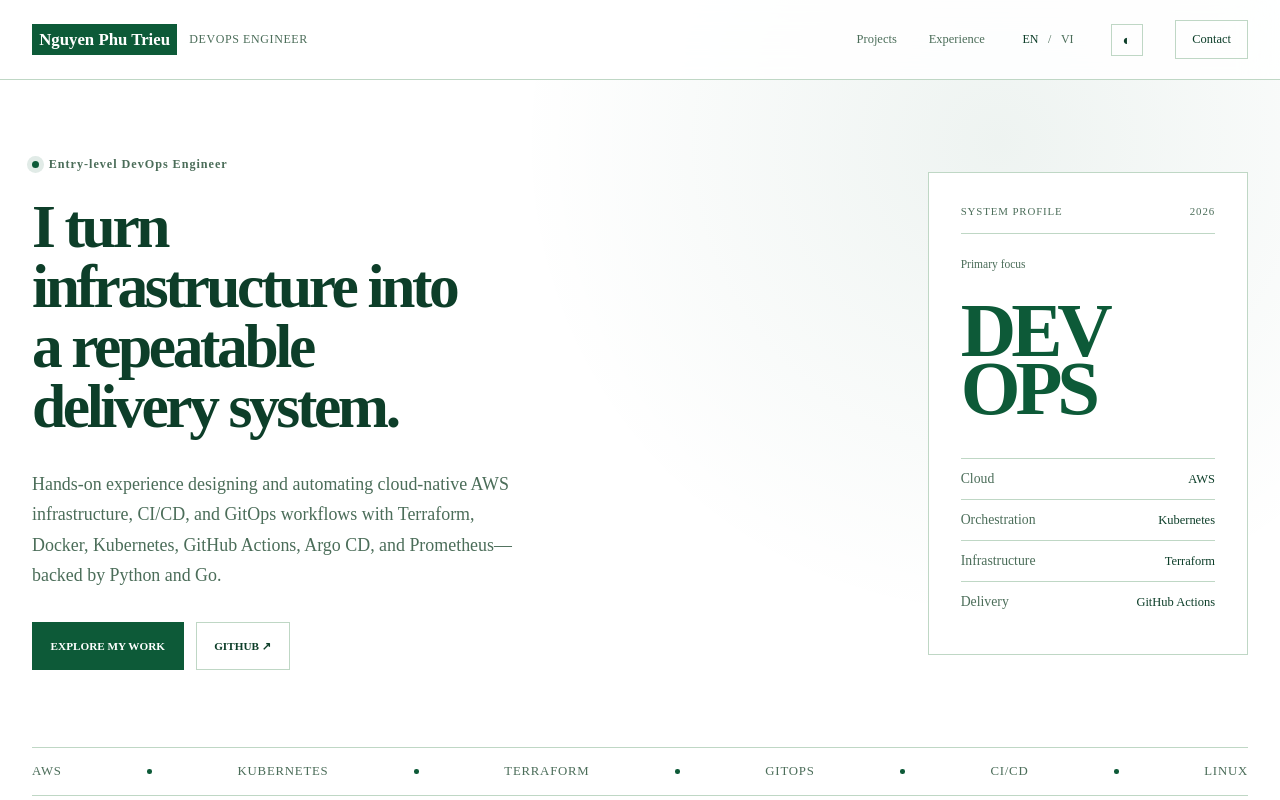
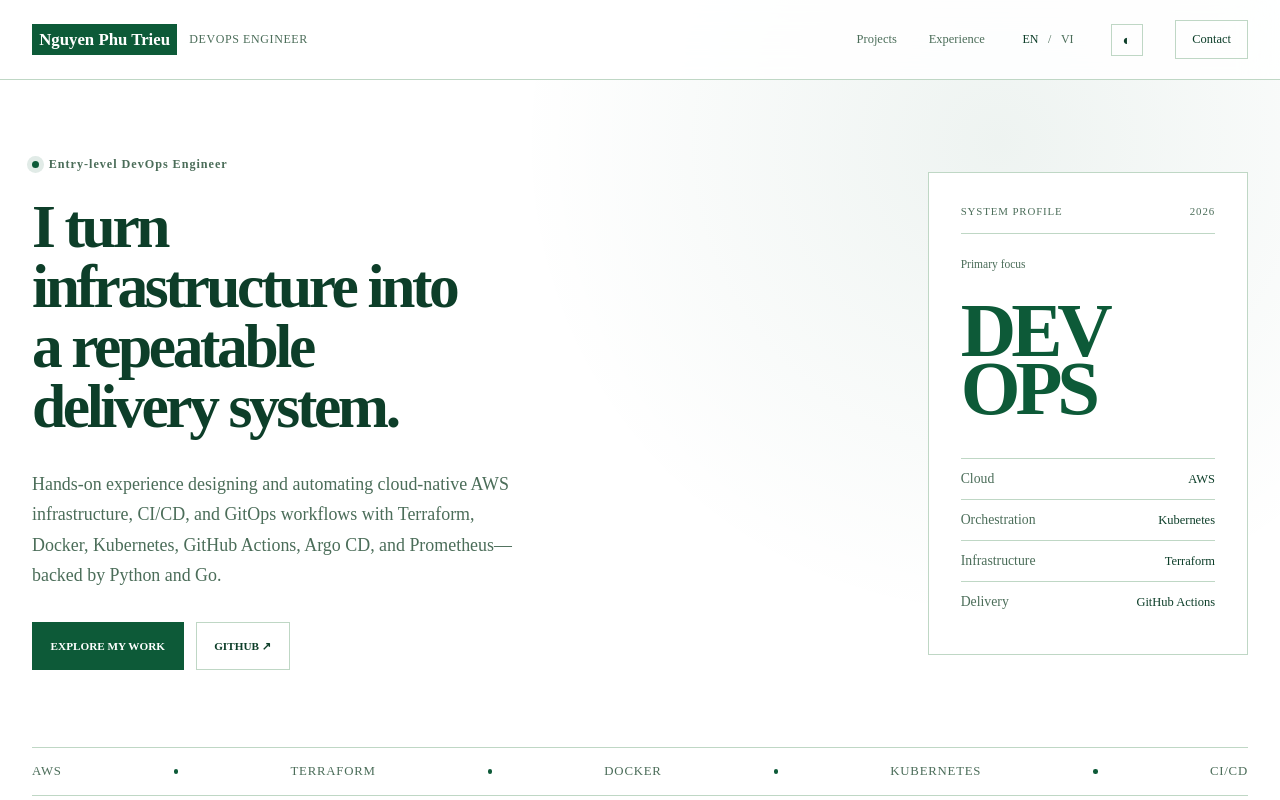
Before and after one commit to TrieuNguyenPhu/portfolio, a Next.js app: page / in a window 1280 px wide. Shown: the top 800 px of the page. Built offline with nearby package versions, Linux system fonts and the light colour scheme.

Commit message:
Update expertise ticker

```diff
--- a/app/page.tsx
+++ b/app/page.tsx
@@ -214,11 +214,10 @@ export default function Home() {
 
         <div className="ticker" aria-label="Areas of expertise">
           <span>AWS</span><i />
+          <span>TERRAFORM</span><i />
+          <span>DOCKER</span><i />
           <span>KUBERNETES</span><i />
-          <span>TERRAFORM</span><i />
-          <span>GITOPS</span><i />
-          <span>CI/CD</span><i />
-          <span>LINUX</span>
+          <span>CI/CD</span>
         </div>
 
         <section className="projects-section" id="work">
```
